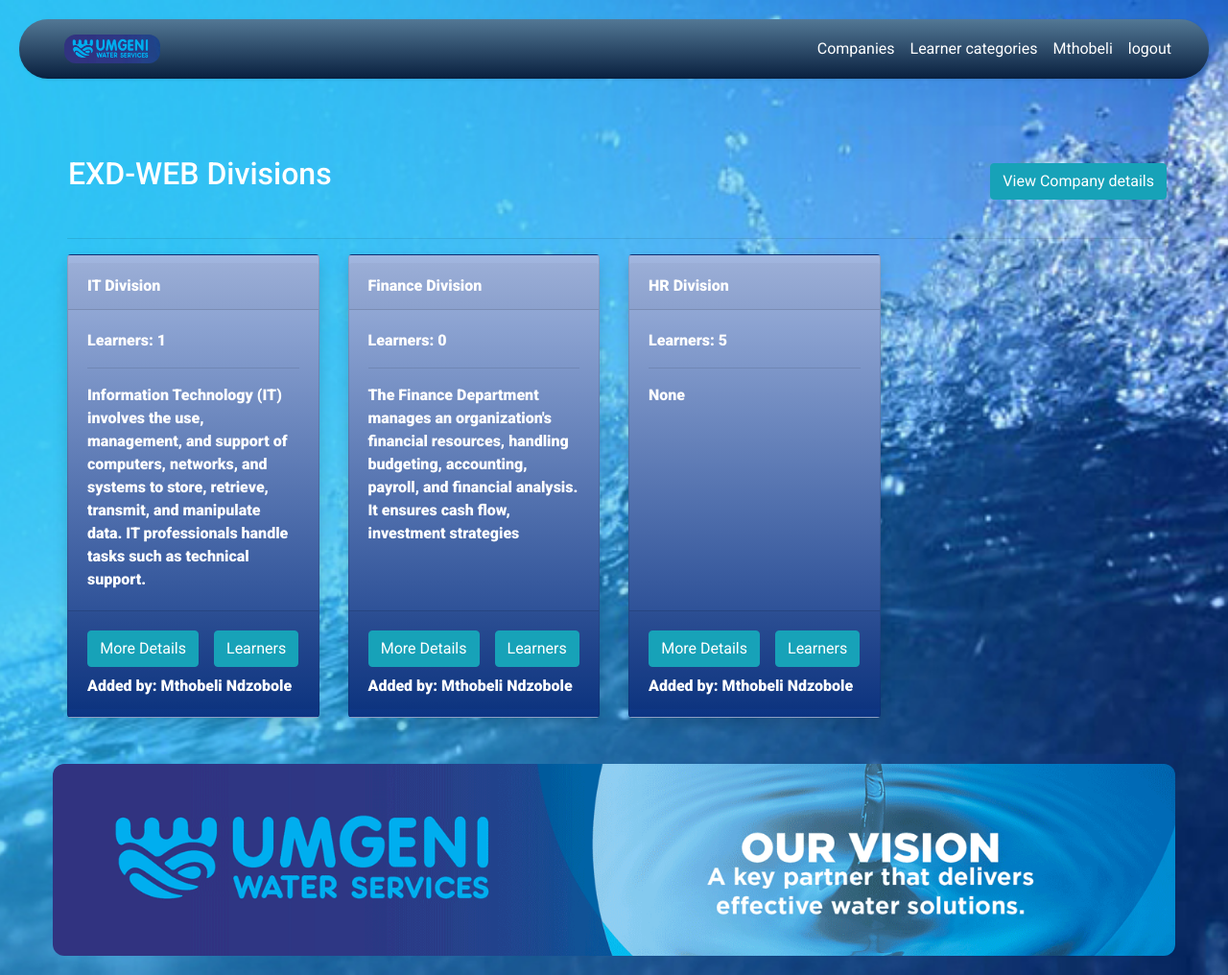
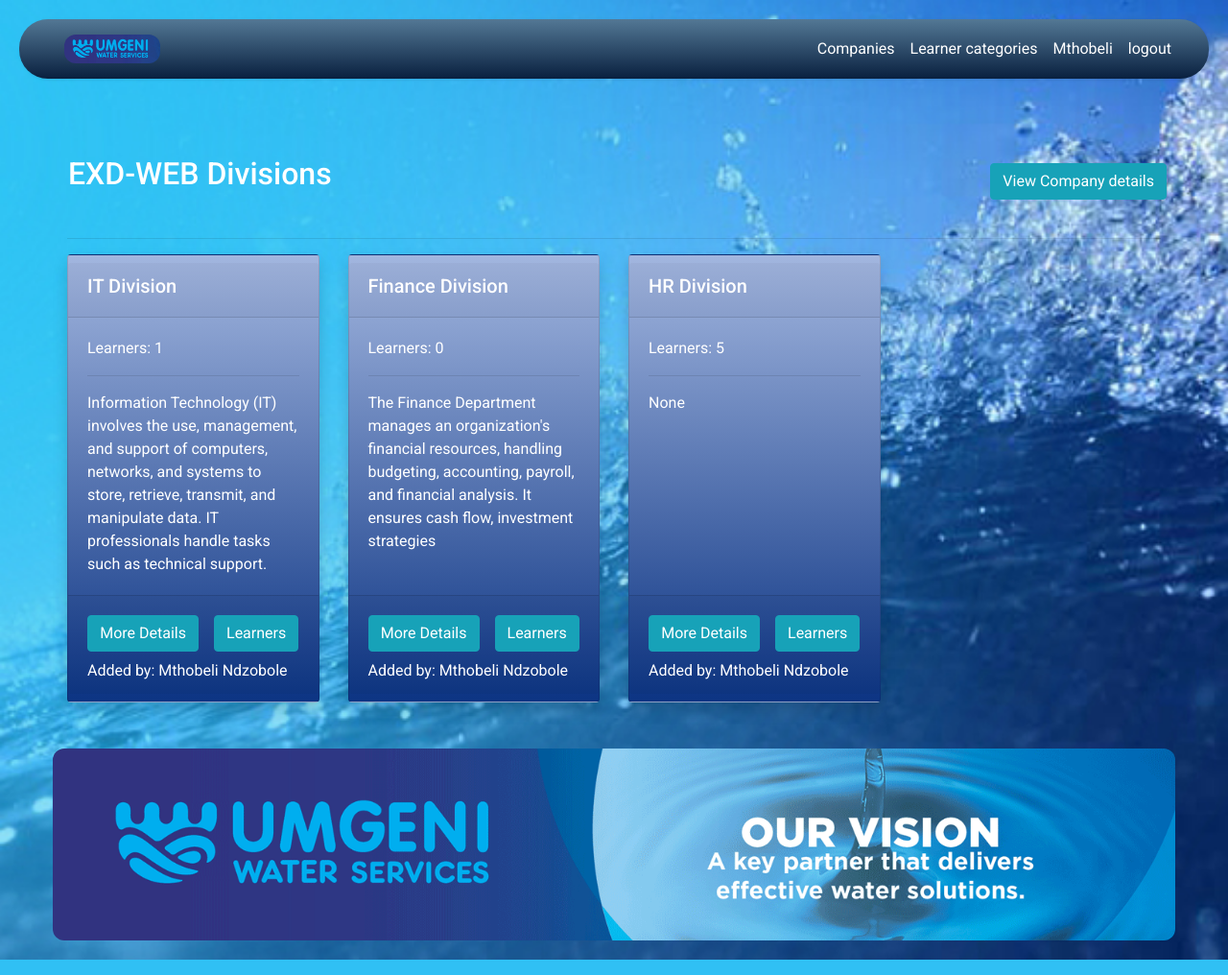
Before and after one commit to HopewellA1/LearnerRecruitment, a Django app: page /hostEmployer/departments/1 in a window 1280 px wide. Shown: the whole page at 96% size. Run offline with Django 5.2, Linux system fonts and the light colour scheme; a user stored in the database is signed in; data comes from the database, SQL or seed files in the repository; some libraries are stand-ins or nearby versions.

Commit message:
Font weight control

```diff
--- a/hostEmployer/templates/hostEmployer/departments.html
+++ b/hostEmployer/templates/hostEmployer/departments.html
@@ -103,19 +103,21 @@
 
                         <div class="col-xl-3 col-md-6 mb-4">
                             <div class="card border-left-primary shadow h-100 py-2" style="background: linear-gradient(to top, rgb(12, 52, 131) 0%, rgb(162, 182, 223) 100%, rgb(107, 140, 206) 100%, rgb(162, 182, 223) 100%);">
-                                <div class="card-header" style="color:white">
-                                    {{department.department.Name}} Division
+                                <div class="card-header" style="color:white; font-weight:normal">
+                                    <h5>
+                                        {{department.department.Name}} Division
+                                    </h5>
 
 
                                 </div>
-                                <div class="card-body"  style="color:white">
+                                <div class="card-body"  style="color:white; font-weight:normal">
                                     Learners: {{department.numLearners}}
                                     <hr/>
                                     {{department.department.Description}}
                                 </div>
                                 <div class="card-footer">
 
-                                    <div class="row" style="display:flex; color:white; justify-content:center">
+                                    <div class="row" style="display:flex; color:white; justify-content:center; font-weight:normal">
 
                                         <div style="padding:0.5rem">
 
@@ -133,7 +135,7 @@
                                             </a>
                                         </div>
                                     </div>
-                                    <div  style="color:white">
+                                    <div  style="color:white;  font-weight:normal">
                                         Added by:<a href="{% url 'home' %}"  style="color:white">
                                                     {{department.department.Exac.FirstName}}  {{department.department.Exac.LastName}}
 
```
Also changed, not shown: hostEmployer/templates/hostEmployer/departmentDetails.html (+6 -5 lines).
